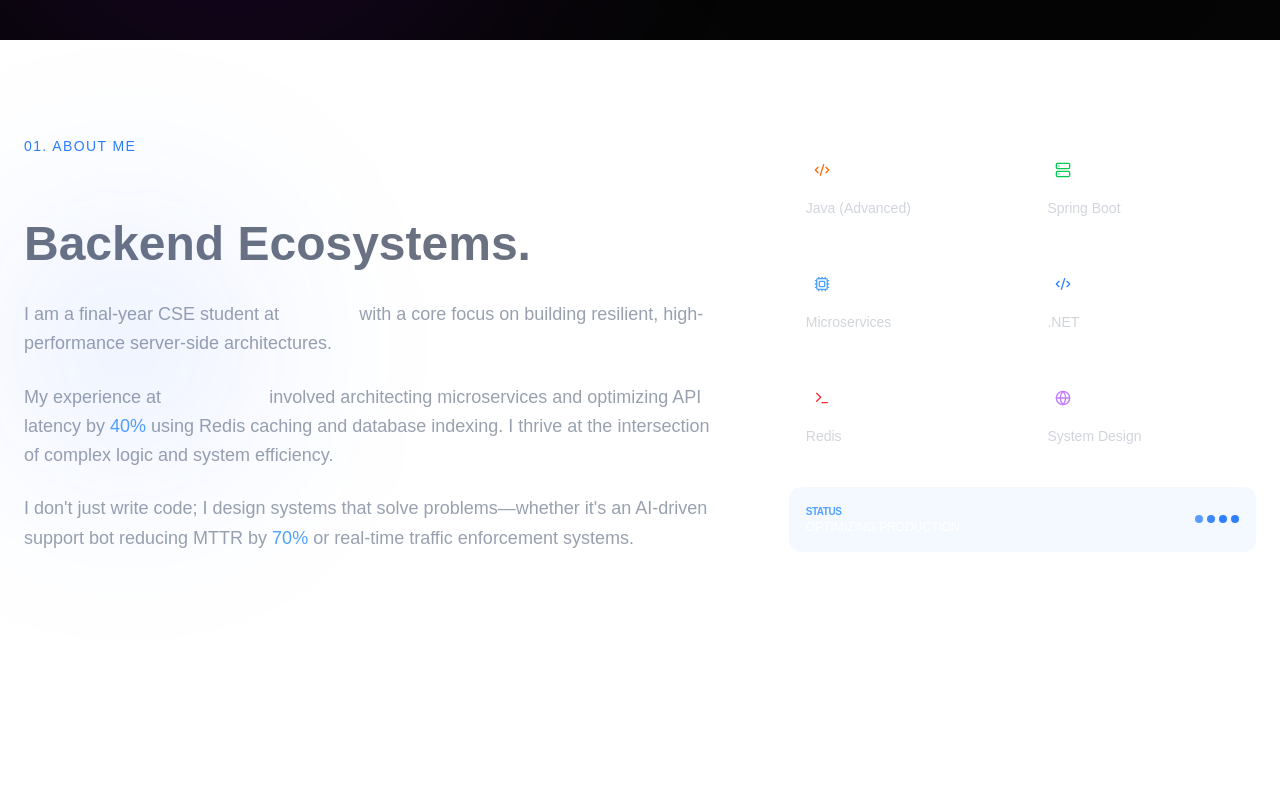
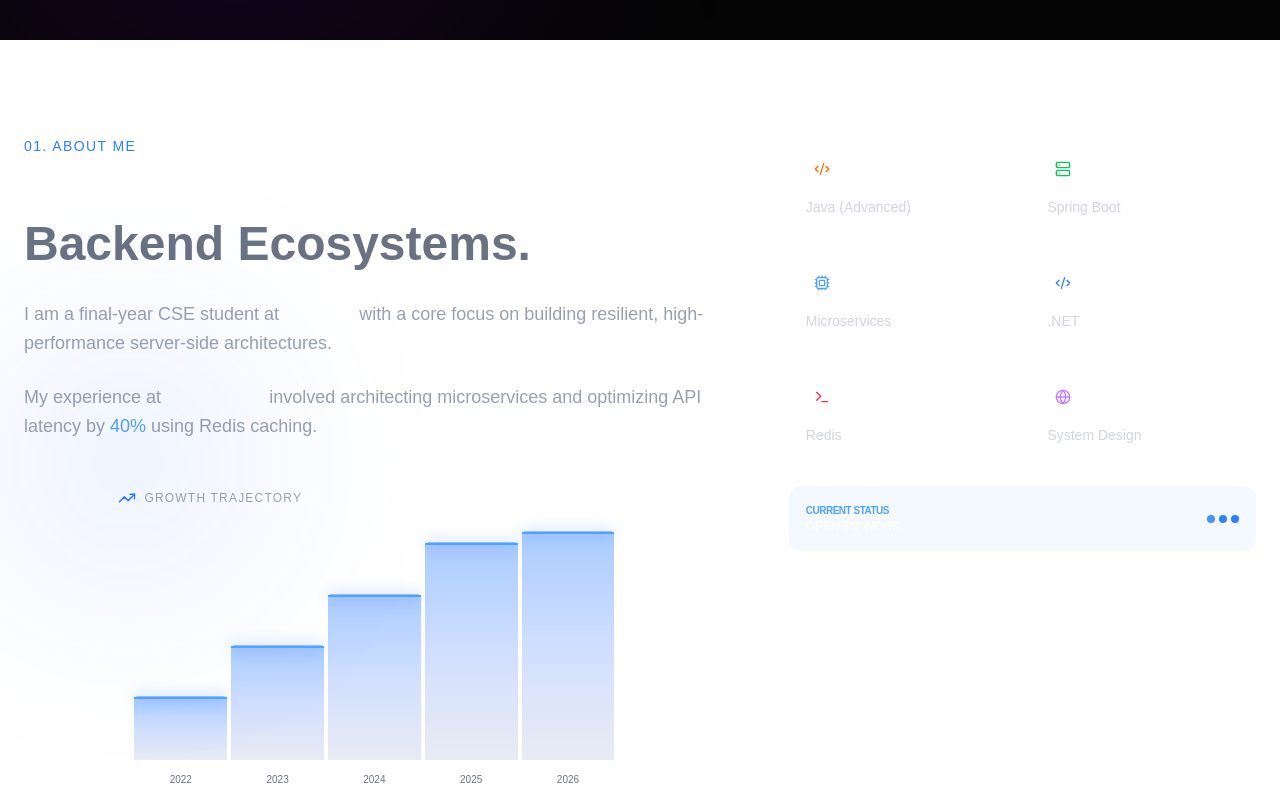
Before and after one commit to Nitish-11k/2026-portfolio, a Next.js app: page / in a window 1280 px wide. Shown: the part 760-1560 px from the top of the page. Built offline with nearby package versions, Linux system fonts and the light colour scheme.

Commit message:
Adding graph in About

```diff
--- a/src/app/components/sections/About.tsx
+++ b/src/app/components/sections/About.tsx
@@ -1,7 +1,7 @@
 "use client";
 import { FadeIn } from "../ui/FadeIn";
 import { motion } from "framer-motion";
-import { Code2, Database, Globe, Cpu, Server, Terminal } from "lucide-react";
+import { Code2, Database, Globe, Cpu, Server, Terminal, TrendingUp } from "lucide-react";
 
 const skills = [
   { name: "Java (Advanced)", icon: <Code2 size={16} />, color: "text-orange-500" },
@@ -12,6 +12,14 @@ const skills = [
   { name: "System Design", icon: <Globe size={16} />, color: "text-purple-400" },
 ];
 
+const growthData = [
+  { year: "2022", value: 25, label: "DSA & Logic" },
+  { year: "2023", value: 45, label: "Full Stack" },
+  { year: "2024", value: 65, label: "Backend Dev" },
+  { year: "2025", value: 85, label: "Microservices" },
+  { year: "2026", value: 100, label: "Architecture" },
+];
+
 export default function About() {
   return (
     <section className="py-24 bg-background relative overflow-hidden" id="about">
@@ -19,7 +27,7 @@ export default function About() {
       <div className="absolute top-1/2 left-0 -translate-y-1/2 w-64 h-64 bg-blue-600/10 rounded-full blur-[100px] pointer-events-none" />
 
       <div className="container mx-auto px-6">
-        <div className="flex flex-col md:flex-row gap-16 items-center">
+        <div className="flex flex-col md:flex-row gap-16 items-start">
 
           {/* LEFT SIDE: TEXT CONTENT */}
           <div className="md:w-3/5 text-left">
@@ -32,25 +40,70 @@ export default function About() {
                 <span className="text-gray-500">Backend Ecosystems.</span>
               </h3>
 
-              <div className="space-y-6 text-gray-400 text-lg leading-relaxed">
+              <div className="space-y-6 text-gray-400 text-lg leading-relaxed mb-8">
                 <p>
                   I am a final-year CSE student at <span className="text-white">GGSIPU</span> with a core focus on building resilient, high-performance server-side architectures.
                 </p>
                 <p>
-                  My experience at <span className="text-white">SheandSoul</span> involved architecting microservices and optimizing API latency by <span className="text-blue-400 font-mono">40%</span> using Redis caching and database indexing. I thrive at the intersection of complex logic and system efficiency.
-                </p>
-                <p>
-                  I don't just write code; I design systems that solve problems—whether it's an AI-driven support bot reducing MTTR by <span className="text-blue-400 font-mono">70%</span> or real-time traffic enforcement systems.
+                  My experience at <span className="text-white">SheandSoul</span> involved architecting microservices and optimizing API latency by <span className="text-blue-400 font-mono">40%</span> using Redis caching.
                 </p>
               </div>
+
+              {/* CENTERED & TIGHT GRAPH SECTION */}
+              <div className="mt-12 w-full max-w-lg mx-auto">
+                <div className="flex items-center gap-2 mb-6 justify-center md:justify-start">
+                  <TrendingUp className="text-blue-500" size={18} />
+                  <span className="text-xs font-mono text-gray-400 uppercase tracking-widest">Growth Trajectory</span>
+                </div>
+
+                {/* The Graph Container */}
+                <div className="h-64 flex items-end justify-center gap-1 relative px-4">
+
+                  {/* Background Grid Lines */}
+                  <div className="absolute inset-0 flex flex-col justify-between pointer-events-none opacity-10 z-0">
+                    <div className="w-full h-[1px] bg-white/20" />
+                    <div className="w-full h-[1px] bg-white/20" />
+                    <div className="w-full h-[1px] bg-white/20" />
+                    <div className="w-full h-[1px] bg-white/20" />
+                  </div>
+
+                  {growthData.map((item, i) => (
+                    <div key={item.year} className="flex-1 flex flex-col items-center justify-end h-full group relative z-10">
+
+                      {/* Hover Tooltip */}
+                      <div className="absolute -top-12 opacity-0 group-hover:opacity-100 transition-opacity duration-300 bg-blue-600 text-white text-[10px] font-bold px-3 py-1 rounded-full whitespace-nowrap pointer-events-none shadow-[0_0_15px_rgba(37,99,235,0.6)]">
+                        {item.label}
+                      </div>
+
+                      {/* The Bar */}
+                      <motion.div
+                        initial={{ height: 0 }}
+                        whileInView={{ height: `${item.value}%` }}
+                        viewport={{ once: true }}
+                        transition={{ duration: 0.8, delay: i * 0.15, ease: "easeOut" }}
+                        className="w-full bg-gradient-to-t from-blue-900/10 via-blue-600/20 to-blue-500/40 relative rounded-t-sm border-t border-blue-400/50 hover:to-blue-400/60 transition-colors"
+                      >
+                        {/* Top Glow Line */}
+                        <div className="absolute top-0 left-0 w-full h-[2px] bg-blue-400 shadow-[0_0_15px_rgba(59,130,246,1)]" />
+                      </motion.div>
+
+                      {/* Year Label */}
+                      <span className="text-[10px] font-mono text-gray-500 mt-3 group-hover:text-blue-400 transition-colors">
+                        {item.year}
+                      </span>
+                    </div>
+                  ))}
+                </div>
+              </div>
+
             </FadeIn>
           </div>
 
-          {/* RIGHT SIDE: TECH STACK GRID (Visual Enhancement) */}
+          {/* RIGHT SIDE: TECH STACK GRID */}
           <div className="md:w-2/5 w-full">
             <FadeIn delay={0.3}>
               <div className="grid grid-cols-2 gap-4">
-                {skills.map((skill, index) => (
+                {skills.map((skill) => (
                   <motion.div
                     key={skill.name}
                     whileHover={{ y: -5, backgroundColor: "rgba(255,255,255,0.05)" }}
@@ -64,14 +117,13 @@ export default function About() {
                 ))}
               </div>
 
-              {/* Optional: GitHub Contribution Style box */}
               <div className="mt-6 p-4 rounded-xl border border-white/5 bg-blue-500/5 flex items-center justify-between">
                 <div>
-                  <p className="text-[10px] uppercase text-blue-400 font-bold tracking-tighter">Status</p>
-                  <p className="text-xs text-white font-mono uppercase">Optimizing Production</p>
+                  <p className="text-[10px] uppercase text-blue-400 font-bold tracking-tighter">Current Status</p>
+                  <p className="text-xs text-white font-mono uppercase">Open to Work</p>
                 </div>
                 <div className="flex gap-1">
-                  {[1, 2, 3, 4].map((i) => (
+                  {[1, 2, 3].map((i) => (
                     <div key={i} className="w-2 h-2 rounded-sm bg-blue-500 animate-pulse" style={{ animationDelay: `${i * 0.2}s` }} />
                   ))}
                 </div>
--- a/src/app/components/sections/Contact.tsx
+++ b/src/app/components/sections/Contact.tsx
@@ -54,7 +54,8 @@ export default function Contact() {
                   </div>
                   <div>
                     <p className="text-xs text-gray-500 uppercase tracking-wider font-semibold">Email</p>
-                    <a href="mailto:hello@yourdomain.com" className="text-white hover:text-blue-400 transition-colors">nitishkr0214@gmail.com</a>
+                    {/* CRITICAL FIX: Updated mailto link */}
+                    <a href="mailto:nitishkr0214@gmail.com" className="text-white hover:text-blue-400 transition-colors">nitishkr0214@gmail.com</a>
                   </div>
                 </div>
 
--- a/src/app/components/sections/Projects.tsx
+++ b/src/app/components/sections/Projects.tsx
@@ -1,124 +1,147 @@
 "use client";
-import { useRef } from "react";
-import { motion, useScroll, useSpring, useTransform } from "framer-motion";
-import { Github, ExternalLink } from "lucide-react";
+import { useRef, useEffect, useState } from "react";
+import { motion, useAnimation, useMotionValue } from "framer-motion";
+import { Github, ExternalLink, Pause, Play } from "lucide-react";
 import Link from "next/link";
 import Image from "next/image";
 
 const projects = [
   {
-    title: "FounderKit",
-    description: "A comprehensive backend starter kit for startups. Modular authentication and payment systems. [cite: 16]",
-    tags: ["Java", "Spring Boot", "PostgreSQL"],
+    title: "FounderKit (feat. CodeFlow)",
+    description: "A modular backend ecosystem for startups. Provides pre-built Auth/Payment microservices (Java Spring Boot) to cut MVP development time by 50%.",
+    tags: ["Java Spring Boot", "PostgreSQL", "Microservices"],
     image: "/code.png",
     links: { github: "https://github.com/Nitish-11k", demo: "https://code-flow-solution.vercel.app/" },
   },
   {
+    title: "Keva Agency Platform",
+    description: "Lead Full Stack Engineer. Architected a high-performance digital agency platform. Achieved 100/100 Lighthouse SEO scores using Next.js optimization.",
+    tags: ["Next.js", "Framer Motion", "SEO"],
+    image: "/keva.png", // Ensure this image exists in public folder
+    links: { github: "https://github.com/Nitish-11k", demo: "https://www.keva.agency/" },
+  },
+  {
     title: "SheandSoul App",
-    description: "Microservices architecture using Java Spring Boot and Supabase. [cite_start]Optimized latency by 40%. [cite: 12, 15]",
-    tags: ["Microservices", "Redis", "Supabase"],
+    description: "Architected the backend for an AI-driven platform. Reduced latency by 40% using Redis caching and optimized database schema.",
+    tags: ["Java Spring Boot", "Supabase", "Redis"],
     image: "/soul.png",
     links: { github: "https://github.com/Nitish-11k", demo: "https://sheandsoul.com" },
   },
   {
     title: "Smart Traffic",
-    description: "Real-time violation detection using YOLOv8. [cite_start]Automated evidence logging reduced effort by 60%. [cite: 18, 19]",
-    tags: ["Java", "Python", "YOLOv8"],
+    description: "Real-time violation detection using YOLOv8. Automated evidence logging reduced manual surveillance effort by 60%.",
+    tags: ["Python", "YOLOv8", "Computer Vision"],
     image: "/trafficproject.png",
     links: { github: "https://github.com/Nitish-11k", demo: null },
   },
   {
     title: "Retro Arcade",
-    description: "Gaming platform with OAuth and SEO strategies. [cite_start]Increased organic traffic by 25%. [cite: 25, 27]",
+    description: "Gaming platform with secure OAuth. Increased organic traffic by 25% via advanced SEO strategies.",
     tags: ["React.js", "Firebase", "Tailwind"],
     image: "/retroarcade.png",
     links: { github: "https://github.com/Nitish-11k", demo: "https://www.retroarcade.in/" },
-  },
-  {
-    title: "Keva Agency Platform",
-    description: "High-performance digital agency platform using Next.js and Framer Motion. Focused on SEO optimization and component reusability.",
-    tags: ["Next.js", "Framer Motion", "SEO"],
-    image: "/keva.png",
-    links: { github: "https://github.com/Nitish-11k", demo: "https://WWW.keva.agency/" },
-  },
+  }
 ];
 
 export default function Projects() {
-  const targetRef = useRef<HTMLDivElement>(null);
+  const [width, setWidth] = useState(0);
+  const carousel = useRef<HTMLDivElement>(null);
+  const controls = useAnimation();
+  const x = useMotionValue(0);
+  const [isPaused, setIsPaused] = useState(false);
 
-  // Adjusted container height to 200vh to reduce excessive dead space
-  const { scrollYProgress } = useScroll({
-    target: targetRef,
-    offset: ["start start", "end end"]
-  });
+  useEffect(() => {
+    if (carousel.current) {
+      setWidth(carousel.current.scrollWidth - carousel.current.offsetWidth);
+    }
+  }, []);
 
-  // Horizontal scroll: adjusts how far the cards move based on project count
-  const x = useTransform(scrollYProgress, [0, 1], ["0%", "-55%"]);
-  const springX = useSpring(x, { stiffness: 100, damping: 30, restDelta: 0.001 });
+  // Automatic scrolling effect
+  useEffect(() => {
+    let animationFrameId: number;
+
+    const autoScroll = () => {
+      if (!isPaused && width > 0) {
+        let newX = x.get() - 0.8; // Speed of auto-scroll
+        if (newX <= -width) {
+          newX = 0; // Reset to start for infinite feel (simplistic)
+        }
+        x.set(newX);
+      }
+      animationFrameId = requestAnimationFrame(autoScroll);
+    };
+
+    animationFrameId = requestAnimationFrame(autoScroll);
+    return () => cancelAnimationFrame(animationFrameId);
+  }, [width, isPaused, x]);
 
   return (
-    <section ref={targetRef} className="relative h-[200vh] bg-black" id="projects">
-      <div className="sticky top-0 flex h-screen items-center overflow-hidden">
+    <section className="py-24 bg-black overflow-hidden" id="projects">
+      <div className="container mx-auto px-6 mb-12">
+        <h2 className="text-4xl md:text-5xl font-bold text-white mb-4">Selected Works</h2>
+        <p className="text-gray-400 max-w-xl">
+          Swipe to explore. Auto-scrolling active.
+        </p>
+      </div>
 
-        {/* Section Header */}
-        <div className="container mx-auto px-6 absolute top-12 md:top-20 z-10 pointer-events-none">
-          <h2 className="text-4xl md:text-5xl font-bold text-white mb-2">Selected Works</h2>
-          <p className="text-blue-500 font-mono text-sm tracking-widest uppercase italic">
-            Scroll to explore Projects —&gt;
-          </p>
-        </div>
-
-        {/* Horizontal Moving Container */}
-        <motion.div style={{ x: springX }} className="flex gap-10 px-6 md:px-20 mt-20">
+      {/* Carousel Container */}
+      <motion.div
+        ref={carousel}
+        className="cursor-grab active:cursor-grabbing overflow-hidden"
+        onMouseEnter={() => setIsPaused(true)}
+        onMouseLeave={() => setIsPaused(false)}
+        onTouchStart={() => setIsPaused(true)}
+        onTouchEnd={() => setIsPaused(false)}
+      >
+        <motion.div
+          drag="x"
+          dragConstraints={{ right: 0, left: -width }}
+          style={{ x }}
+          className="flex gap-8 px-6 w-max"
+        >
           {projects.map((project, i) => (
             <div
               key={i}
-              className="group relative h-[420px] w-[320px] md:w-[480px] flex-shrink-0 overflow-hidden rounded-2xl bg-surface border border-white/5 hover:border-blue-500/40 transition-all duration-500 shadow-2xl"
+              className="group relative h-[450px] w-[320px] md:w-[450px] flex-shrink-0 overflow-hidden rounded-3xl bg-surface border border-white/5 hover:border-blue-500/40 transition-all duration-300 shadow-xl"
             >
-              {/* Media Layer (60% Height) */}
-              <div className="h-[60%] w-full relative overflow-hidden bg-black/40">
+              {/* Media Layer */}
+              <div className="h-[55%] w-full relative overflow-hidden bg-black/40">
                 <Image
                   src={project.image || "/file.svg"}
                   alt={project.title}
                   fill
                   className="object-cover grayscale group-hover:grayscale-0 group-hover:scale-105 transition-all duration-700 ease-out"
                 />
-                <div className="absolute inset-0 bg-gradient-to-t from-surface via-transparent to-transparent opacity-80" />
+                <div className="absolute inset-0 bg-gradient-to-t from-surface via-transparent to-transparent opacity-90" />
               </div>
 
-              {/* Text Layer (40% Height) */}
-              <div className="p-6 md:p-8 flex flex-col justify-between h-[40%] bg-surface">
+              {/* Text Layer */}
+              <div className="p-6 md:p-8 flex flex-col justify-between h-[45%] bg-surface relative z-10">
                 <div>
                   <h3 className="text-xl md:text-2xl font-bold text-white mb-2 group-hover:text-blue-400 transition-colors">
                     {project.title}
                   </h3>
-                  <p className="text-gray-400 text-xs md:text-sm line-clamp-2 leading-relaxed">
+                  <p className="text-gray-400 text-xs md:text-sm line-clamp-3 leading-relaxed">
                     {project.description}
                   </p>
                 </div>
 
-                <div className="flex justify-between items-center mt-4">
-                   {/* Tags */}
-                   <div className="flex gap-2">
-                     {project.tags.slice(0, 3).map(tag => (
-                       <span
-                        key={tag}
-                        className="text-[9px] md:text-[10px] font-mono px-2 py-1 rounded bg-blue-500/5 text-blue-400 border border-blue-500/10"
-                       >
+                <div className="flex justify-between items-end mt-4">
+                   <div className="flex flex-wrap gap-2 max-w-[70%]">
+                     {project.tags.map(tag => (
+                       <span key={tag} className="text-[10px] font-mono px-2 py-1 rounded bg-blue-500/5 text-blue-300 border border-blue-500/10">
                         {tag}
                        </span>
                      ))}
                    </div>
-
-                   {/* External Links */}
-                   <div className="flex gap-4">
+                   <div className="flex gap-3">
                      {project.links.github && (
-                       <Link href={project.links.github} target="_blank" className="text-gray-400 hover:text-white transition-colors">
+                       <Link href={project.links.github} target="_blank" className="p-2 bg-white/5 rounded-full text-white hover:bg-blue-600 hover:text-white transition-all">
                          <Github size={18} />
                        </Link>
                      )}
                      {project.links.demo && (
-                       <Link href={project.links.demo} target="_blank" className="text-gray-400 hover:text-white transition-colors">
+                       <Link href={project.links.demo} target="_blank" className="p-2 bg-white/5 rounded-full text-white hover:bg-blue-600 hover:text-white transition-all">
                          <ExternalLink size={18} />
                        </Link>
                      )}
@@ -127,11 +150,8 @@ export default function Projects() {
               </div>
             </div>
           ))}
-
-          {/* Spacer at the end to prevent the last card from cutting off */}
-          <div className="w-[100px] flex-shrink-0" />
         </motion.div>
-      </div>
+      </motion.div>
     </section>
   );
 }
```
Also changed, not shown: src/app/components/layout/Navbar.tsx (+57 -16 lines).
